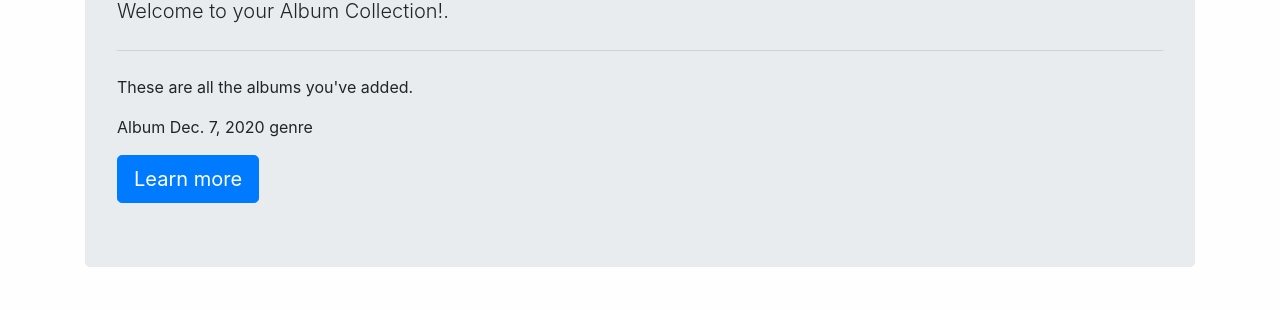
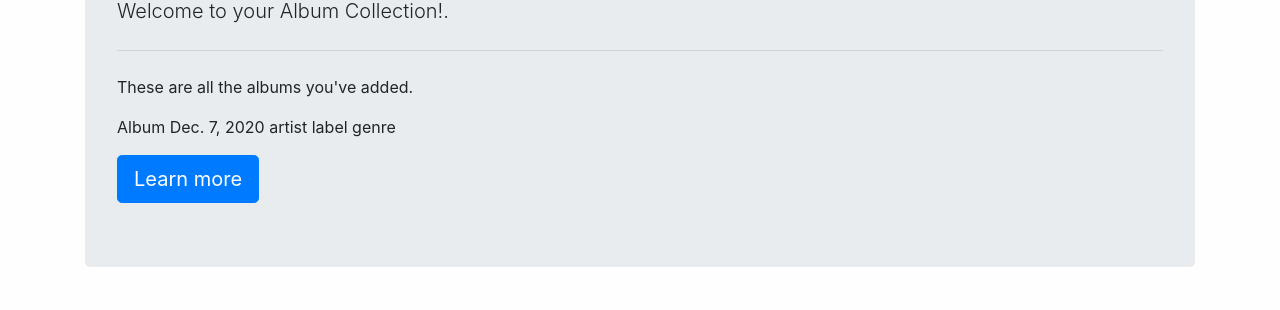
Before and after one commit to Aileran/curatorProject, a Django app: template templates/curator/album_collection.html in a window 1280 px wide. Shown: the part 241-551 px from the top of the page. Run offline with Django 3.2, Linux system fonts and the light colour scheme; the template is opened without the code that fills it: values that come from a table or form of the project are taken from there, others are empty; data comes from the database, SQL or seed files in the repository; both versions use the stored data as it was after the commit.

Commit message:
changed album collection

```diff
--- a/templates/curator/album_collection.html
+++ b/templates/curator/album_collection.html
@@ -15,8 +15,8 @@
              <p>
                 {{Album.title}}
                 {{Album.year}}
-                {{Album.director}}
-                {{Album.studio}}
+                {{Album.artist}}
+                {{Album.label}}
                 {{Album.genre}}
              </p>
         {% endfor %}
--- a/templates/curator/book_collection.html
+++ b/templates/curator/book_collection.html
@@ -15,8 +15,8 @@
             <p>
                 {{Book.title}}
                 {{Book.year}}
-                {{Book.director}}
-                {{Book.studio}}
+                {{Book.author}}
+                {{Book.publisher}}
                 {{Book.genre}}
             </p>
         {% endfor %}
```
Also changed, not shown: db.sqlite3.
